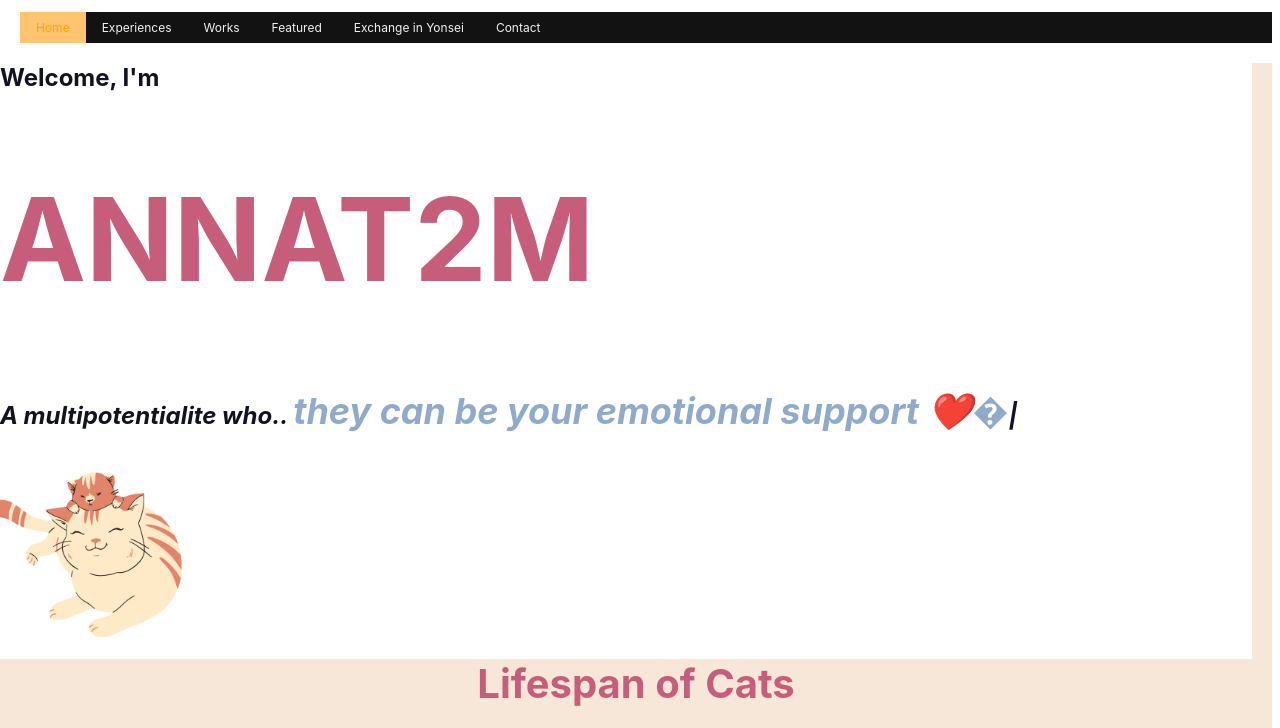
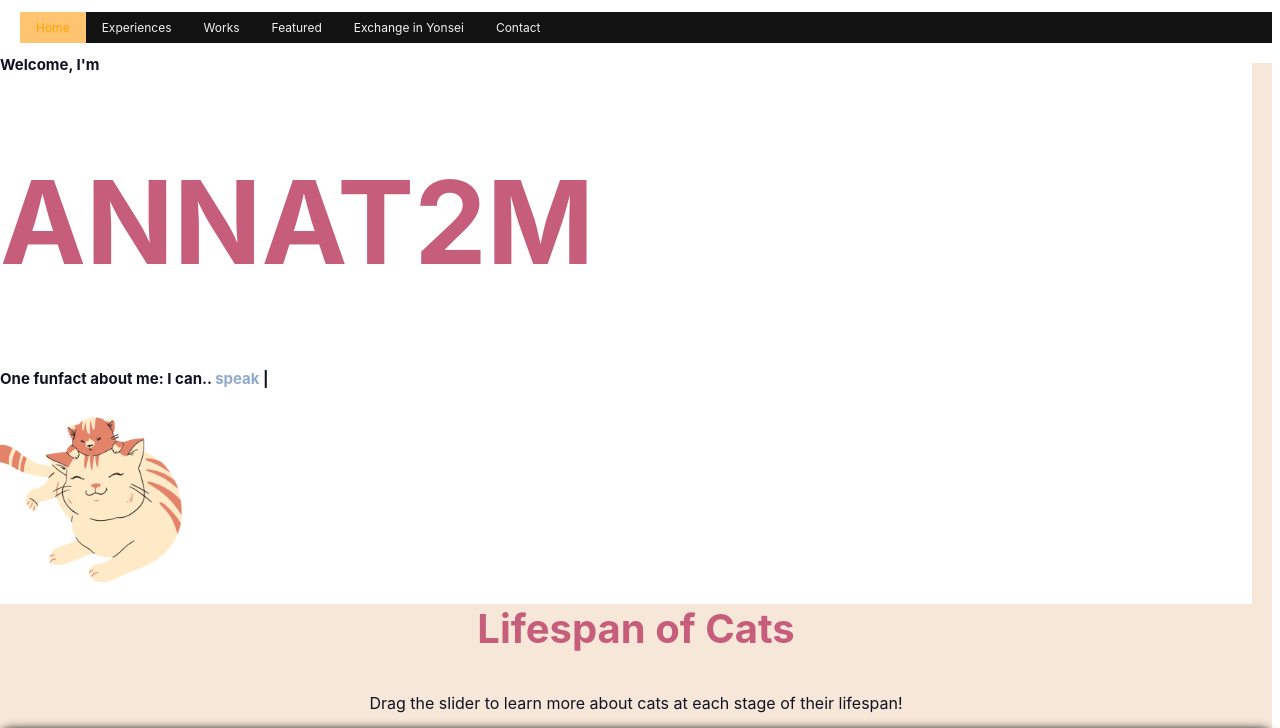
Before and after one commit to AnnaT2M/Home, a plain HTML site: page index.html in a window 1280 px wide. Shown: the top 728 px of the page. Drawn offline with nearby package versions, Linux system fonts and the light colour scheme.

Commit message:
updating autotype content 1

```diff
--- a/index.html
+++ b/index.html
@@ -71,7 +71,7 @@
         <div>
           <h2 class="h2">Welcome, I'm</h2>
           <h1 class="h1">ANNAT2M</h1>
-          <h2 class="h2"><em>A multipotentialite who.. <span class="auto-type"></span></em></h2>
+          <h2 class="h2"><b>One funfact about me: I can.. <span class="auto-type"></span></b></h2>
         </div>
 
 
@@ -309,7 +309,7 @@
   <script>
     console.log("hi1")
     var typed = new Typed(".auto-type", {
-      strings: ["cats can improve your mental health 💆‍♂️", "they can be your emotional support ❤️‍🔥", "they offer companionship and combat loneliness 🤝", "YOU ARE SAVING A LIFE! 🐱"],
+      strings: ["write songs.", "make crafts (like, sewing & crocheting!).", "make videos.", "speak in 5 languages."],
       typeSpeed: 50,
       backSpeed: 10,
       // looped: true,
--- a/styles/styles.css
+++ b/styles/styles.css
@@ -55,7 +55,7 @@ body > * + * {
 
 .auto-type{
   color:#90AACB;
-  font-size: 150%;
+  font-size: 100%;
 }
 
 
@@ -69,6 +69,8 @@ h1 {
 
 .h2 {
   color: #111222;
+  font-size: 15px;
+
 }
 
 .h3 {
```
